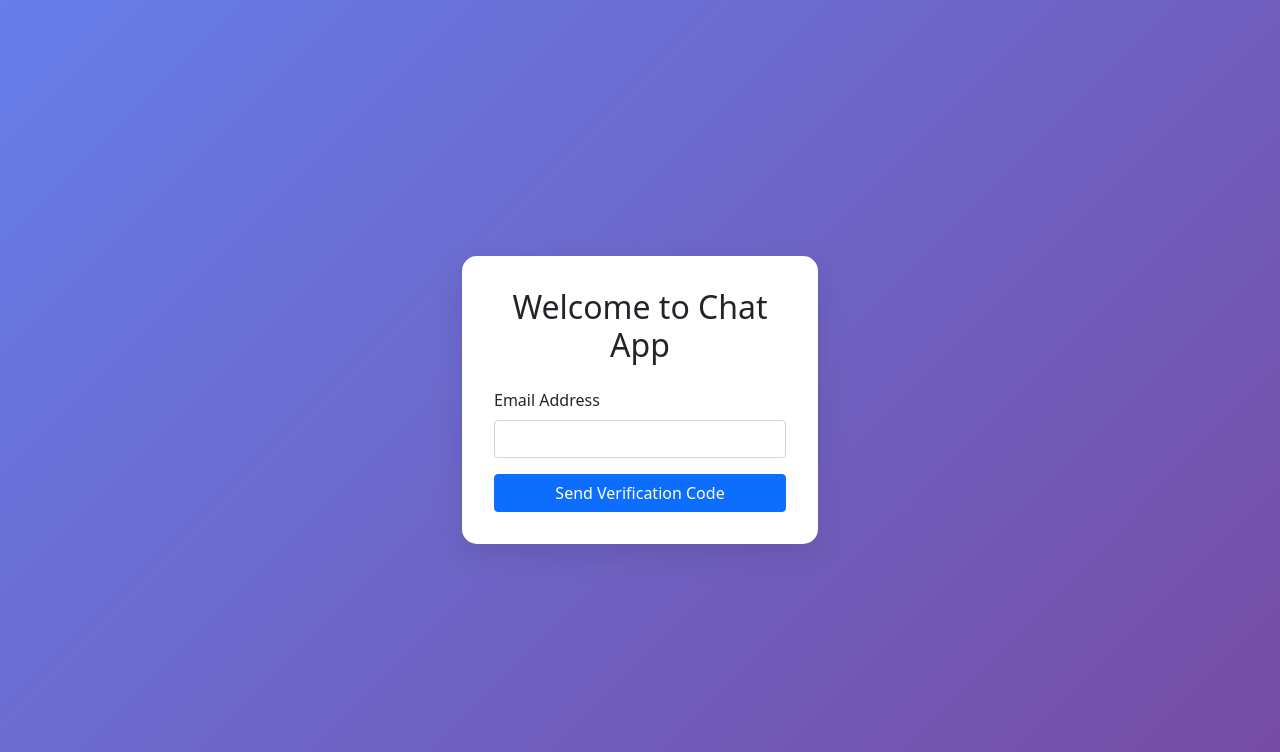
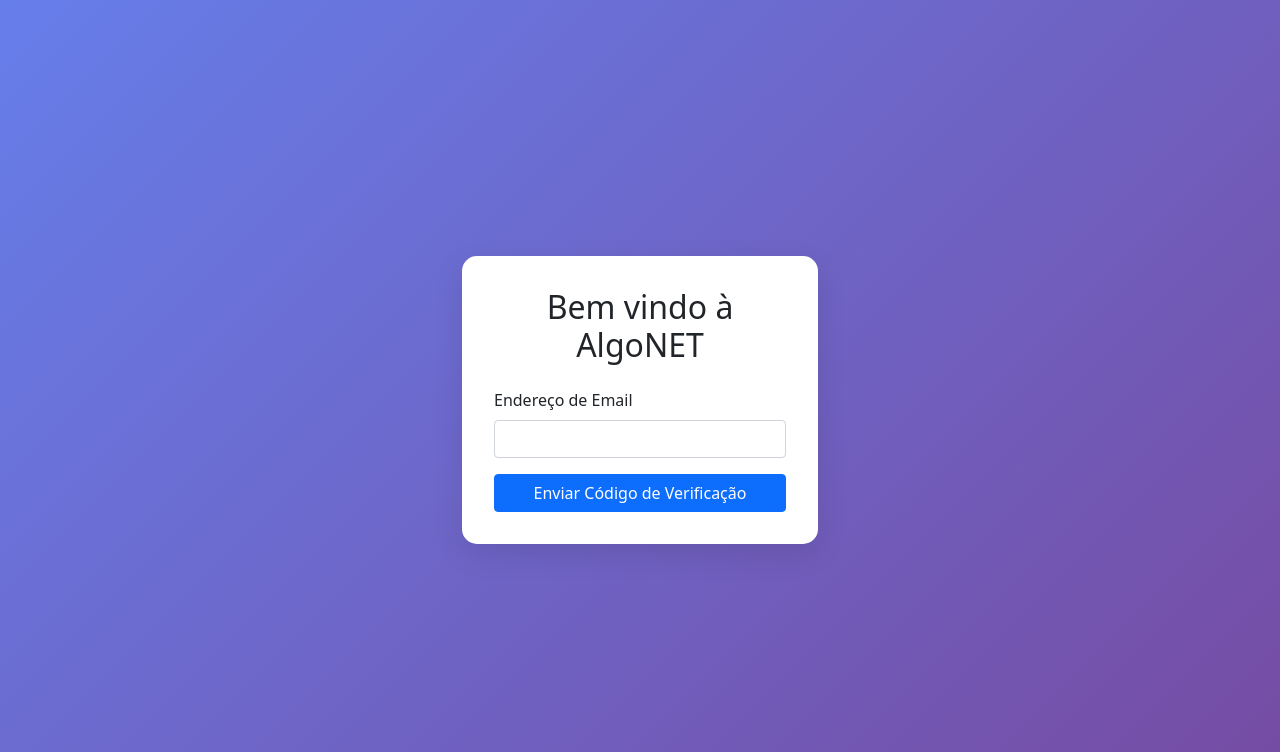
Before and after one commit to GuilhermeMouraMororo/AlgoNetwork, a Flask app: page / in a window 1280 px wide. Shown: the top 752 px of the page. Run offline with Flask 3, Linux system fonts and the light colour scheme.

Commit message:
Update login.html

```diff
--- a/templates/login.html
+++ b/templates/login.html
@@ -1,9 +1,9 @@
 <!DOCTYPE html>
-<html lang="en">
+<html lang="pt">
 <head>
     <meta charset="UTF-8">
     <meta name="viewport" content="width=device-width, initial-scale=1.0">
-    <title>Chat App - Login</title>
+    <title>AlgoNET - Login</title>
     <link href="https://cdn.jsdelivr.net/npm/bootstrap@5.1.3/dist/css/bootstrap.min.css" rel="stylesheet">
     <style>
         body {
@@ -28,7 +28,7 @@
             <div class="col-md-6 col-lg-4">
                 <div class="card">
                     <div class="card-body">
-                        <h2 class="card-title text-center mb-4">Welcome to Chat App</h2>
+                        <h2 class="card-title text-center mb-4">Bem vindo à AlgoNET</h2>
                         {% with messages = get_flashed_messages(with_categories=true) %}
                             {% if messages %}
                                 {% for category, message in messages %}
@@ -41,10 +41,10 @@
                         {% endwith %}
                         <form method="POST">
                             <div class="mb-3">
-                                <label for="email" class="form-label">Email Address</label>
+                                <label for="email" class="form-label">Endereço de Email </label>
                                 <input type="email" class="form-control" id="email" name="email" required>
                             </div>
-                            <button type="submit" class="btn btn-primary w-100">Send Verification Code</button>
+                            <button type="submit" class="btn btn-primary w-100">Enviar Código de Verificação</button>
                         </form>
                     </div>
                 </div>
```
